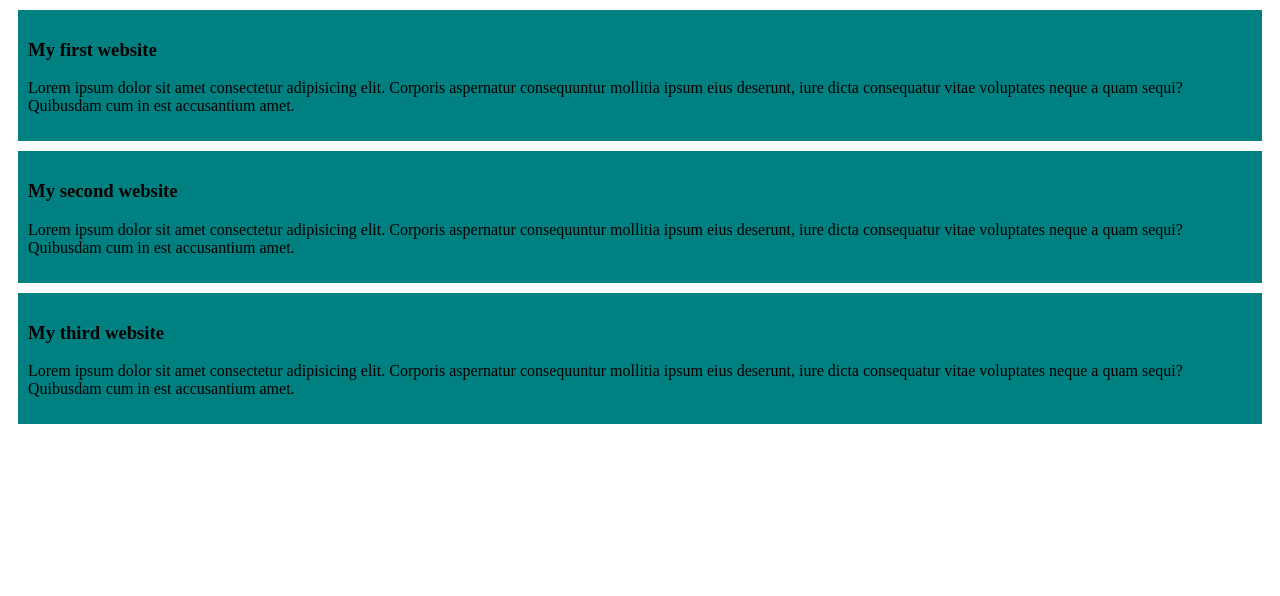
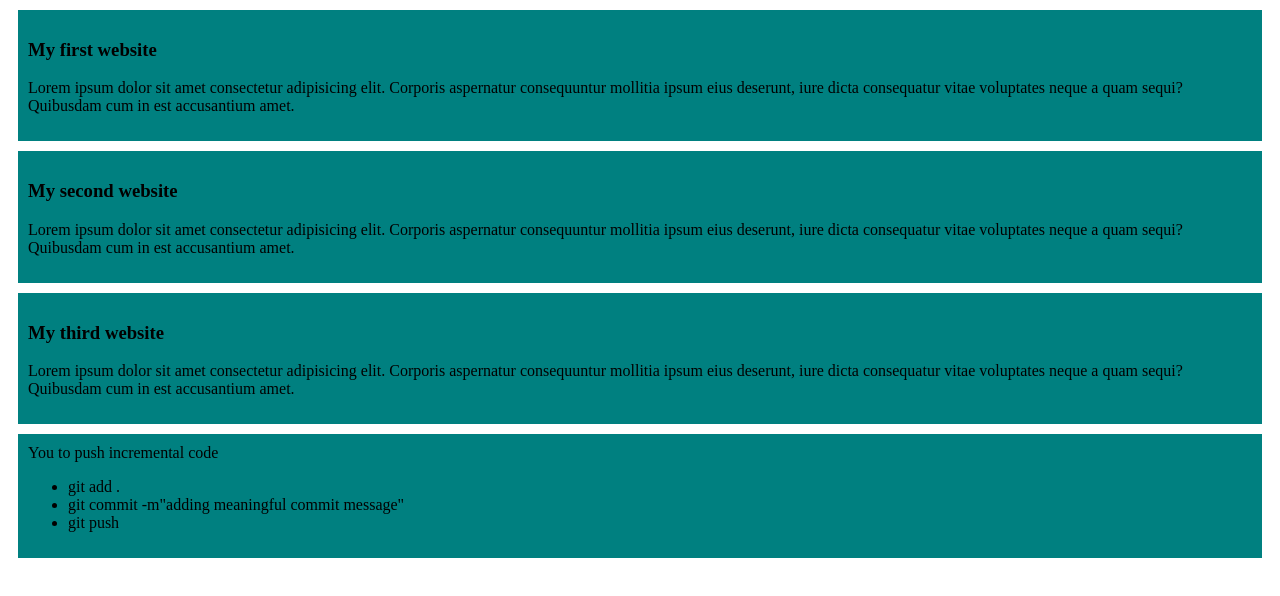
Before and after one commit to mostafizur32/my-first-github-repor, a plain HTML site: page index.html in a window 1280 px wide. Drawn offline with Linux system fonts and the light colour scheme.

Commit message:
added some commit

```diff
--- a/index.html
+++ b/index.html
@@ -19,5 +19,13 @@
         <h3>My third website</h3>
         <p>Lorem ipsum dolor sit amet consectetur adipisicing elit. Corporis aspernatur consequuntur mollitia ipsum eius deserunt, iure dicta consequatur vitae voluptates neque a quam sequi? Quibusdam cum in est accusantium amet.</p>
     </div>
+    <div>
+        <h>You to push incremental code</h>
+        <ul>
+            <li>git add .</li>
+            <li>git commit -m"adding meaningful commit message"</li>
+            <li>git push</li>
+        </ul>
+    </div>
 </body>
 </html>
--- a/style/blog.css
+++ b/style/blog.css
@@ -1,5 +1,5 @@
 div{
     background-color:#008080;
     padding: 10px;
-    margin: 10px;;
+    margin: 10px;
 }
```
